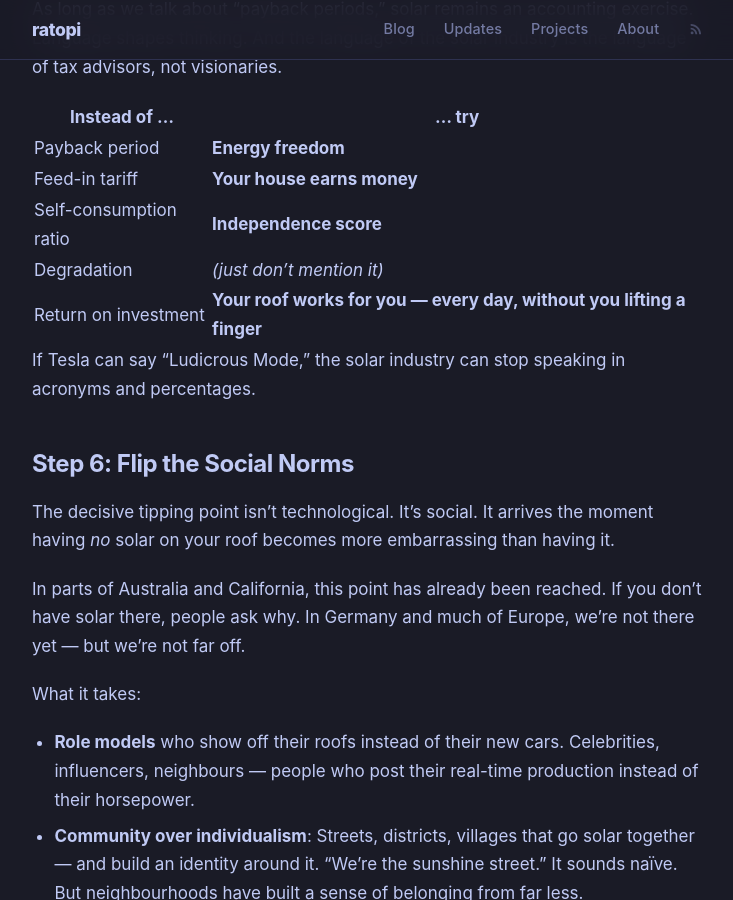
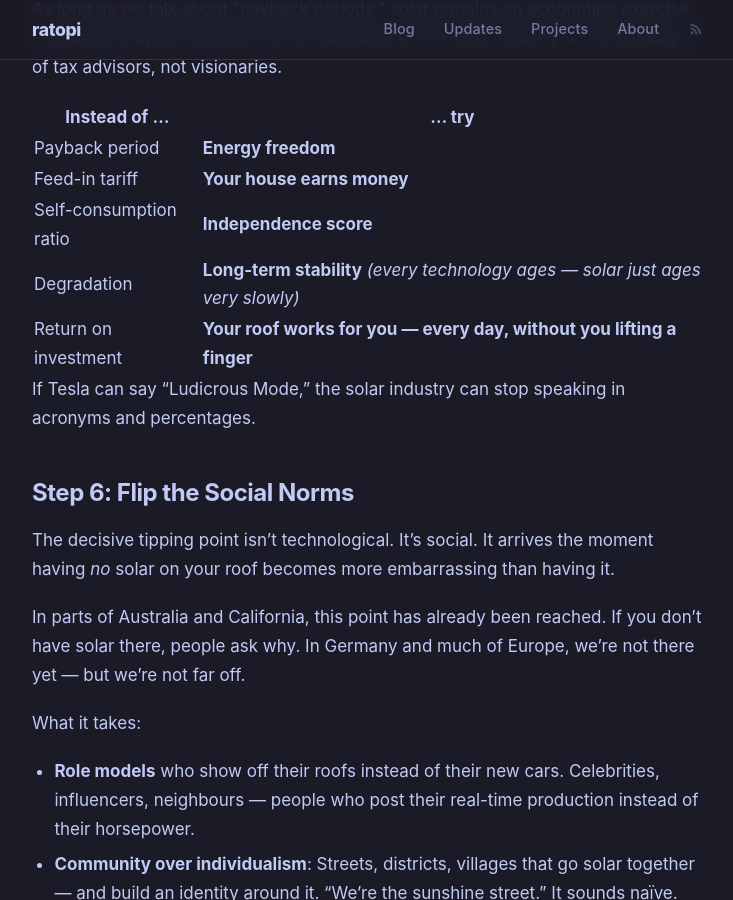
Before and after one commit to ratopi/ratopi.github.io, a Jekyll site: the page built from _posts/2026-04-15-how-solar-becomes-sexy.md, in a window 1280 px wide and 900 px high, scrolled down 3362 px. Shown: the whole window, without its empty margins (272-1005 px from the left). Built offline with Jekyll 4.4.1, drawn with Linux system fonts in a browser that asks for light colours.

Commit message:
degradation

```diff
--- a/_posts/2026-04-15-how-solar-becomes-sexy.md
+++ b/_posts/2026-04-15-how-solar-becomes-sexy.md
@@ -81,7 +81,7 @@ As long as we talk about "payback periods," solar remains an accounting exercise
 | Payback period            | **Energy freedom**                                           |
 | Feed-in tariff            | **Your house earns money**                                   |
 | Self-consumption ratio    | **Independence score**                                       |
-| Degradation               | *(just don't mention it)*                                    |
+| Degradation               | **Long-term stability** *(every technology ages — solar just ages very slowly)* |
 | Return on investment      | **Your roof works for you — every day, without you lifting a finger** |
 
 If Tesla can say "Ludicrous Mode," the solar industry can stop speaking in acronyms and percentages.
```
Also changed, not shown: _posts/2026-04-15-wie-solar-sexy-wird.md (+1 -1 lines).
